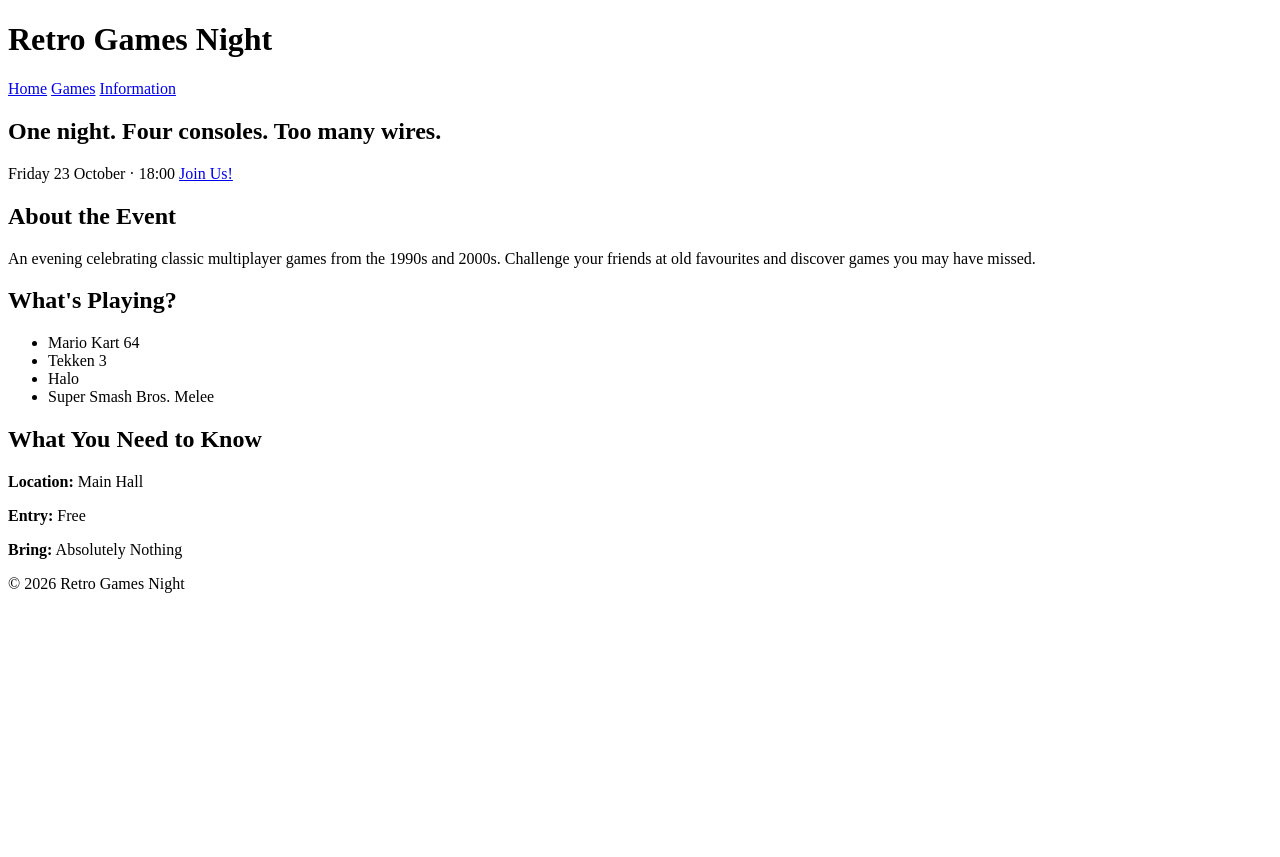
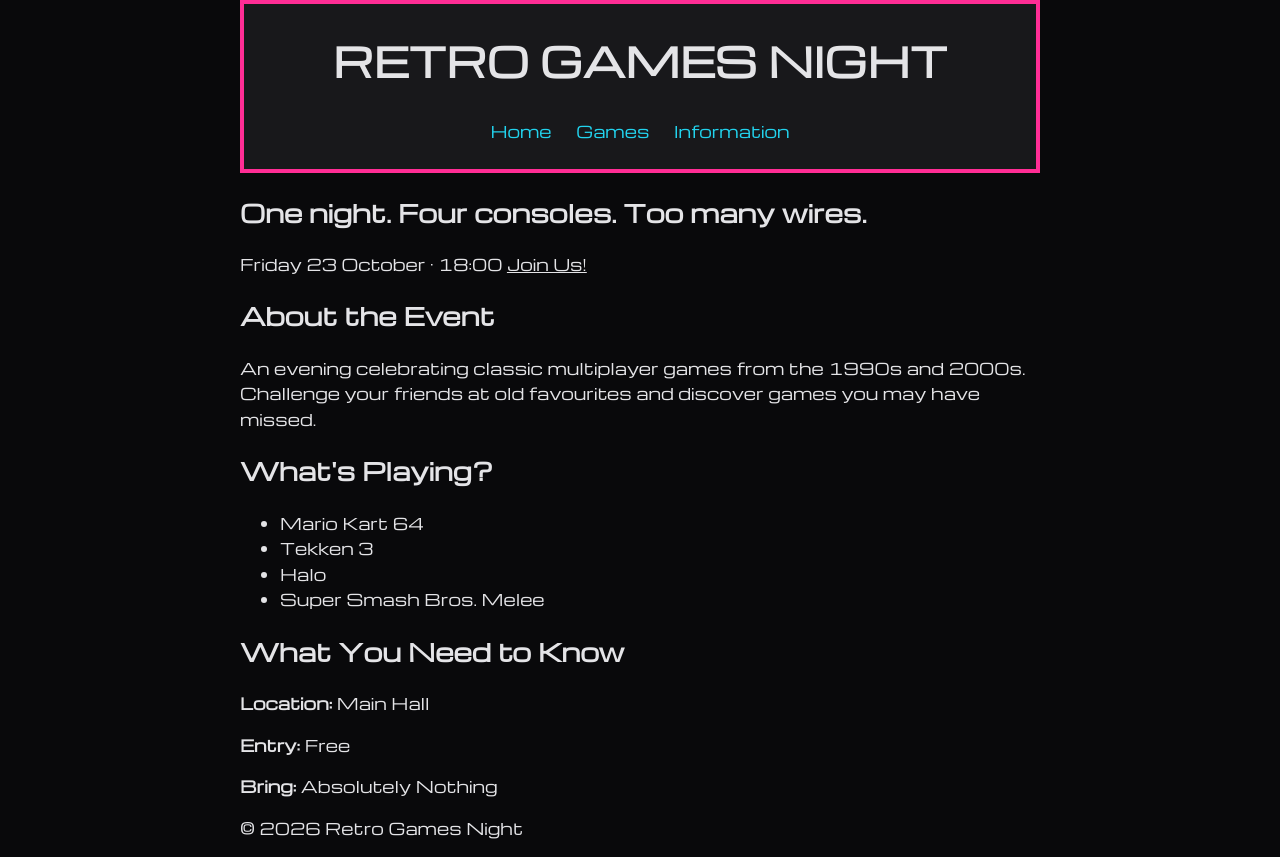
Before and after one commit to reddcaruana/website-design-42C-2026, a plain HTML site: page retro/index.html in a window 1280 px wide. Before the commit the page ends 800 px from the top, so only its background shows below. Drawn offline with nearby package versions, Linux system fonts and the light colour scheme.

Commit message:
Challenge 02 CSS part 1

```diff
--- a/retro/index.html
+++ b/retro/index.html
@@ -3,9 +3,14 @@
 <head>
     <meta charset="UTF-8">
     <meta name="viewport" content="width=device-width, initial-scale=1.0">
+
+    <link rel="stylesheet" href="style.css">
+
     <title>Retro Games Night</title>
 </head>
 <body>
+
+    <div>
 
         <header>
             <h1>Retro Games Night</h1>
@@ -58,5 +63,7 @@
             <p>&copy; 2026 Retro Games Night</p>
         </footer>
 
+    </div>
+
 </body>
 </html>
--- /dev/null
+++ b/retro/style.css
@@ -0,0 +1,58 @@
+@import url('https://fonts.googleapis.com/css2?family=Michroma&display=swap');
+
+body {
+    background-color: #09090b;
+    color: #e4e4e7;
+
+    /* Makes text easier to read */
+    line-height: 1.6;
+    font-family: Michroma, Arial, sans-serif;
+
+    margin: 0;
+}
+
+div {
+    max-width: 800px;
+    margin: auto;
+}
+
+a {
+    color: #e4e4e7;
+}
+
+header {
+    background-color: #18181b;
+    padding: 25px;
+
+    border-width: 4px;
+    border-style: solid;
+    border-color: #ff2d95;
+}
+
+h1 {
+    margin: 0;
+    font-size: 40px;
+
+    text-transform: uppercase;
+    text-align: center;
+}
+
+nav {
+    margin-top: 25px;
+    text-align: center;
+}
+
+nav a {
+    color: #22d3ee;
+    text-decoration: none;
+
+    margin: 0 10px;
+    /*
+        0 margin - top / bottom
+        10px - left / right
+    */
+}
+nav a:hover {
+    color: #e4e4e7;
+    text-decoration: underline;
+}
```
Lines whose indentation alone changed are shown as unchanged.
